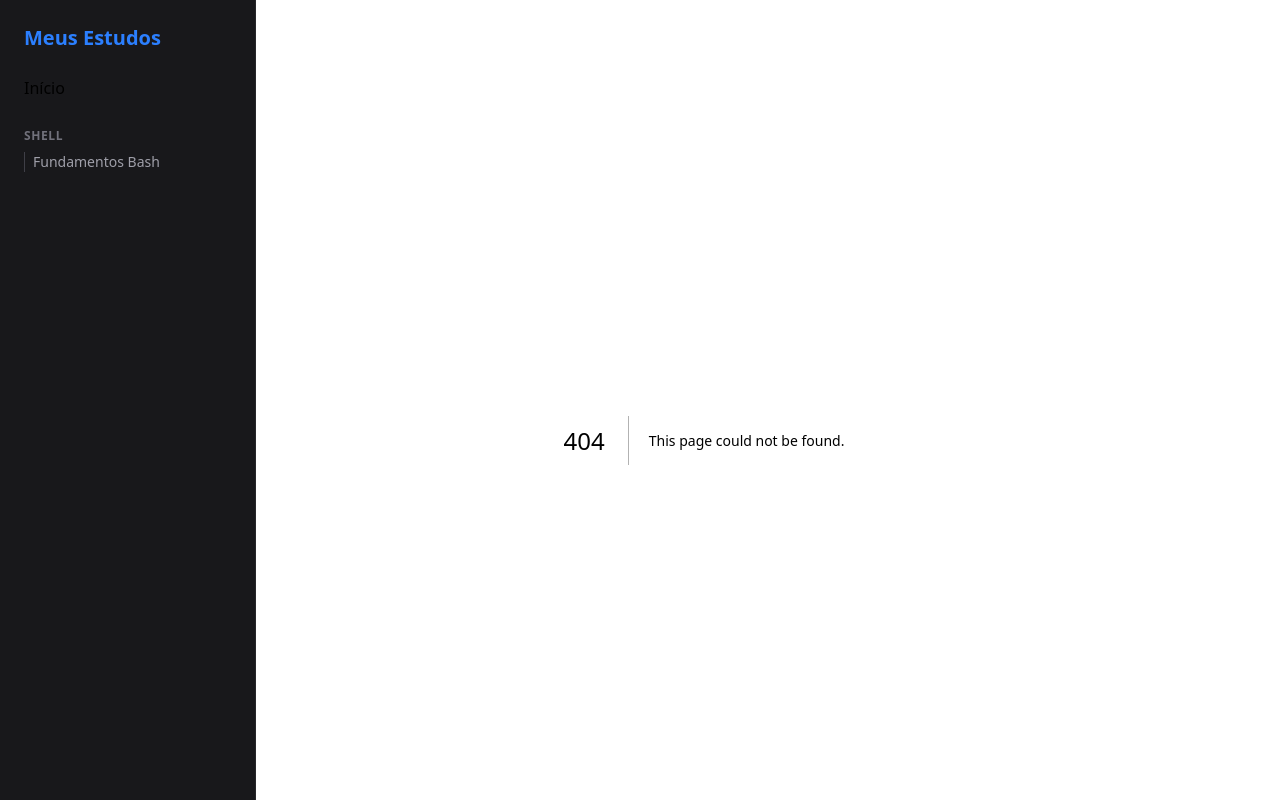
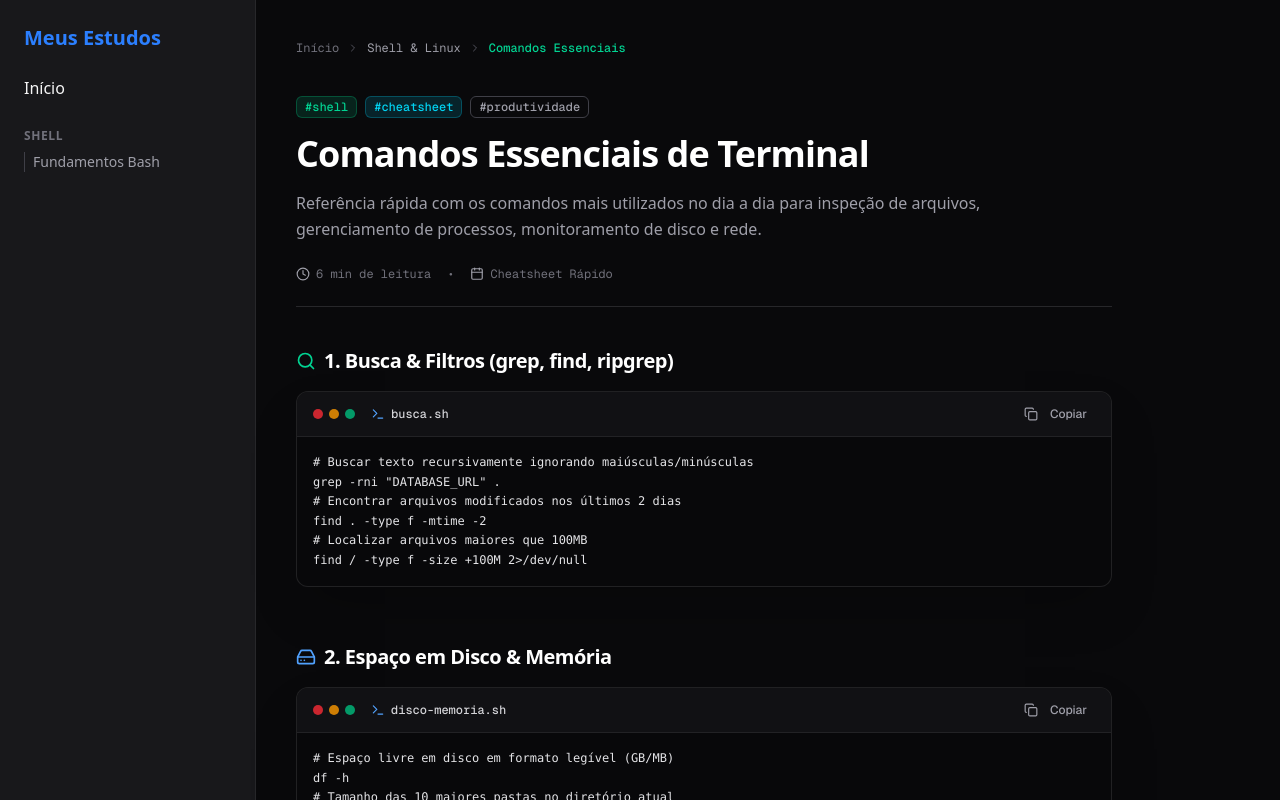
Before and after one commit to rochajrdev/TechNotes-web, a Next.js app: page /shell/comandos in a window 1280 px wide. Before the commit this address had no page. Shown: the top 800 px of the page. Built offline with nearby package versions, Linux system fonts and the light colour scheme.

Commit message:
feat(shell): adicionar página de documentação - Comandos Essenciais do Linux

```diff
--- /dev/null
+++ b/app/shell/comandos/page.tsx
@@ -0,0 +1,98 @@
+import Link from "next/link";
+import { Terminal, ChevronRight, Clock, Calendar, Zap, Search, HardDrive } from "lucide-react";
+import { Badge } from "@/components/ui/badge";
+import { CodeBlock } from "@/components/ui/code-block";
+
+export const metadata = {
+  title: "Comandos Essenciais Linux/Shell - TechNotes",
+  description: "Cheatsheet de comandos de busca, disco, processos e rede no terminal.",
+};
+
+export default function ShellComandosPage() {
+  return (
+    <article className="space-y-10 pb-20">
+      <nav className="flex items-center gap-2 text-xs font-mono text-zinc-500">
+        <Link href="/" className="hover:text-zinc-300 transition-colors">
+          Início
+        </Link>
+        <ChevronRight className="h-3 w-3 text-zinc-600" />
+        <span className="text-zinc-400">Shell & Linux</span>
+        <ChevronRight className="h-3 w-3 text-zinc-600" />
+        <span className="text-emerald-400 font-medium">Comandos Essenciais</span>
+      </nav>
+
+      <header className="space-y-4 border-b border-zinc-800 pb-6">
+        <div className="flex flex-wrap items-center gap-2">
+          <Badge variant="success">#shell</Badge>
+          <Badge variant="blue">#cheatsheet</Badge>
+          <Badge variant="outline">#produtividade</Badge>
+        </div>
+
+        <h1 className="text-3xl sm:text-4xl font-extrabold tracking-tight text-white">
+          Comandos Essenciais de Terminal
+        </h1>
+
+        <p className="text-base text-zinc-400 leading-relaxed max-w-3xl">
+          Referência rápida com os comandos mais utilizados no dia a dia para inspeção de arquivos,
+          gerenciamento de processos, monitoramento de disco e rede.
+        </p>
+
+        <div className="flex items-center gap-4 text-xs font-mono text-zinc-500 pt-2">
+          <span className="flex items-center gap-1.5">
+            <Clock className="h-3.5 w-3.5 text-zinc-400" />
+            6 min de leitura
+          </span>
+          <span>•</span>
+          <span className="flex items-center gap-1.5">
+            <Calendar className="h-3.5 w-3.5 text-zinc-400" />
+            Cheatsheet Rápido
+          </span>
+        </div>
+      </header>
+
+      <section className="space-y-4">
+        <div className="flex items-center gap-2">
+          <Search className="h-5 w-5 text-emerald-400" />
+          <h2 className="text-xl font-bold text-white tracking-tight">
+            1. Busca & Filtros (grep, find, ripgrep)
+          </h2>
+        </div>
+
+        <CodeBlock
+          filename="busca.sh"
+          language="bash"
+          code={`# Buscar texto recursivamente ignorando maiúsculas/minúsculas
+grep -rni "DATABASE_URL" .
+
+# Encontrar arquivos modificados nos últimos 2 dias
+find . -type f -mtime -2
+
+# Localizar arquivos maiores que 100MB
+find / -type f -size +100M 2>/dev/null`}
+        />
+      </section>
+
+      <section className="space-y-4 pt-4">
+        <div className="flex items-center gap-2">
+          <HardDrive className="h-5 w-5 text-blue-400" />
+          <h2 className="text-xl font-bold text-white tracking-tight">
+            2. Espaço em Disco & Memória
+          </h2>
+        </div>
+
+        <CodeBlock
+          filename="disco-memoria.sh"
+          language="bash"
+          code={`# Espaço livre em disco em formato legível (GB/MB)
+df -h
+
+# Tamanho das 10 maiores pastas no diretório atual
+du -sh * | sort -hr | head -n 10
+
+# Memória RAM livre e utilizada em Megabytes
+free -m -h`}
+        />
+      </section>
+    </article>
+  );
+}
```
